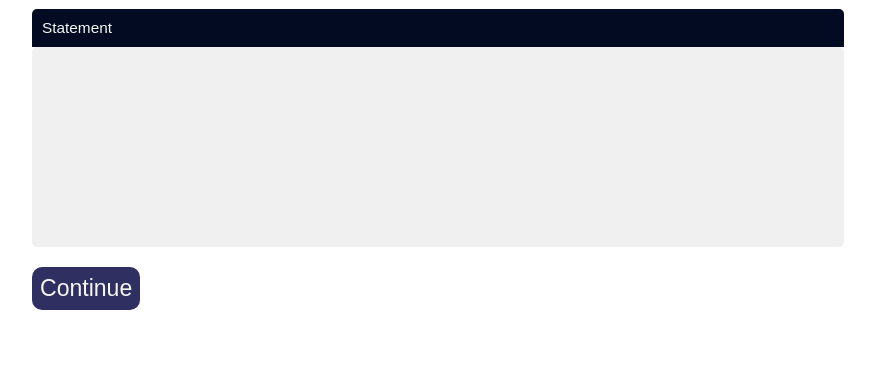
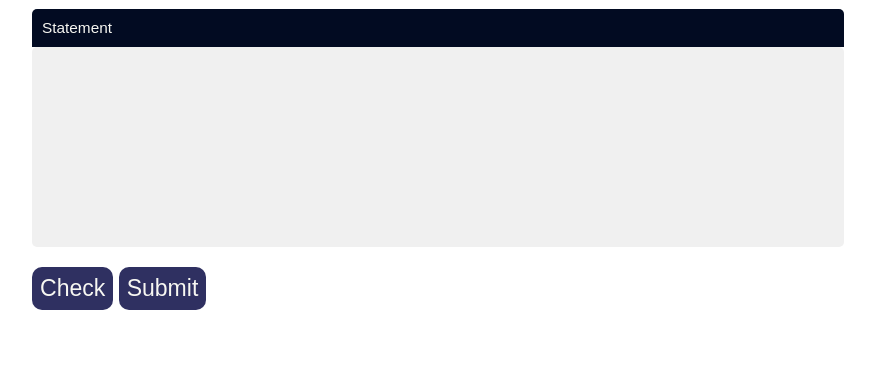
Before and after one commit to vixus0/wit, a Flask app: page /give-statement/statement in a window 1280 px wide. Shown: the part 283-650 px from the top of the page, without its empty margins (202-1077 px from the left). Run offline with Flask 2, Linux system fonts and the light colour scheme.

Commit message:
get ready for presentation

```diff
--- /dev/null
+++ b/statements/me.html
@@ -0,0 +1 @@
+<p>My name is Anshul Sirur. Yesterday I saw someone breaking into a car on Bermondsey Street.</p>
--- a/statements/me.txt
+++ /dev/null
@@ -1 +0,0 @@
-My name is Anshul Sirur. Yesterday I saw someone breaking into a car on Bermondsey Street.
--- /dev/null
+++ b/statements/redcap.html
@@ -0,0 +1 @@
+<p>A few minutes after 14:03 I saw how the man in the red cap started yelling at the security guard by the door. A shop attendant came and the man in the red cap punched her in the face. The security guard tried to restrain the main in the red cap, but then Adam Smith dashed out of the door. The whole thing happened right in front of me. Another shop attendant came and stood next to the first, while the security guard restrained the man in the red cap to the floor. I think Adam Smith was carrying a large, black bag. I found my friend inside the shop and rushed to the side of the injured shop attendant. My friend Russell is a trained first aider, so he asked if the shop had any kit. The second shop attendant went to get a first aid kid, and when she came back, my friend started patching up the injured person. In the meantima, the other shop attendant called the police. The man in the red cap was yelling all the time. The security guard allowed him to stand and told him to stay until the police would come back. The man in the red cap reluctantly agreed, took up his phone, and made a call. I don't know to whom. Then the police arrived, and took me aside to make this statement. Other people were around us while all this happened, but no one else got directly involved.</p>
--- a/statements/redcap.txt
+++ /dev/null
@@ -1 +0,0 @@
-A few minutes after 14:03 I saw how the man in the red cap started yelling at the security guard by the door. A shop attendant came and the man in the red cap punched her in the face. The security guard tried to restrain the main in the red cap, but then Adam Smith dashed out of the door. The whole thing happened right in front of me. Another shop attendant came and stood next to the first, while the security guard restrained the man in the red cap to the floor. I think Adam Smith was carrying a large, black bag. I found my friend inside the shop and rushed to the side of the injured shop attendant. My friend Russell is a trained first aider, so he asked if the shop had any kit. The second shop attendant went to get a first aid kid, and when she came back, my friend started patching up the injured person. In the meantima, the other shop attendant called the police. The man in the red cap was yelling all the time. The security guard allowed him to stand and told him to stay until the police would come back. The man in the red cap reluctantly agreed, took up his phone, and made a call. I don't know to whom. Then the police arrived, and took me aside to make this statement. Other people were around us while all this happened, but no one else got directly involved.
--- a/static/style.css
+++ b/static/style.css
@@ -265,7 +265,7 @@ form.statement label {
 form.statement input,
 form.statement select {
   display: block;
-  background-color: var(--c2);
+  background-color: #f0f0f0;
   color: var(--c1);
   padding: 10px;
   border: none;
@@ -321,6 +321,10 @@ form.statement button {
   margin-bottom: 20px;
   padding: 10px;
   line-height: 2.5;
+
+  word-wrap: break-word;
+  overflow-wrap: break-word;
+  white-space: normal;
 }
 
 .hints li {
--- a/templates/witness_statement.html
+++ b/templates/witness_statement.html
@@ -6,6 +6,13 @@ Please write a detailed, chronological account of the incident. Refer to the peo
 </p>
 
 <form id="statement_submit" class="statement" method=POST>
+  {% if hints %}
+  <ul class=hints>
+    {% for hint in hints %}
+    <li>You mentioned a <mark class="entity" style="background: #ddd; padding: 0.45em 0.6em; margin: 0 0.25em; line-height: 1; border-radius: 0.35em; box-decoration-break: clone; -webkit-box-decoration-break: clone">{{ hint['ent'].text }}<span style="font-size: 0.8em; font-weight: bold; line-height: 1; border-radius: 0.35em; text-transform: uppercase; vertical-align: middle; margin-left: 0.5rem">{{ hint['ent'].label_ }}</span></mark>, would you be able to add {{ hint['prompt'] }}?</li>
+    {% endfor %}
+  </ul>
+  {% endif %}
   <label>Statement</label>
   {% if statement_text %}
   {{ statement_text.replace('class="entities"', 'id="statement_edit" class="editable entities" contenteditable=true')|safe }}
@@ -13,15 +20,9 @@ Please write a detailed, chronological account of the incident. Refer to the peo
   <div id="statement_edit" class="editable entities" contenteditable=true>
   </div>
   {% endif %}
-  {% if hints %}
-  <ul class=hints>
-    {% for hint in hints %}
-    <li>You mentioned a <mark class="entity" style="background: #ddd; padding: 0.45em 0.6em; margin: 0 0.25em; line-height: 1; border-radius: 0.35em; box-decoration-break: clone; -webkit-box-decoration-break: clone">{{ hint['ent'].text }}<span style="font-size: 0.8em; font-weight: bold; line-height: 1; border-radius: 0.35em; text-transform: uppercase; vertical-align: middle; margin-left: 0.5rem">{{ hint['ent'].label_ }}</span></mark>, would you be able to add {{ hint['prompt'] }}?</li>
-    {% endfor %}
-  </div>
-  {% endif %}
   <input type=hidden name="statement" id="statement_text" value="">
-  <button type=submit>Continue</button>
+  <button type=submit name=submit value=check>Check</button>
+  <button type=submit name=submit value=confirm>Submit</button>
 </form>
 
 <script type=application/javascript>
--- a/witness.py
+++ b/witness.py
@@ -36,18 +36,29 @@ def consent():
 @app.route('/give-statement/statement', methods=['GET', 'POST'])
 def nlp():
     if request.method == 'POST':
-        _statement = process_text(request.form['statement'])
-        _spacy_html = displacy.render(_statement, style='ent', minify=True)
-        _hints = []
+        if request.form['submit'] == 'check':
+            _statement = process_text(request.form['statement'])
+            _spacy_html = displacy.render(_statement, style='ent', minify=True)
+            _hints = []
+            _added = []
 
-        for ent in _statement.ents:
-            if ent.label_ == 'VEHICLE':
-                _hints.append({ 'ent': ent, 'prompt': 'more detail' })
-            elif ent.label_ == 'PLACE':
-                _hints.append({ 'ent': ent, 'prompt': 'an address' })
+            for ent in _statement.ents:
+                if ent.text not in _added:
+                    if ent.label_ == 'VEHICLE':
+                        _hints.append({ 'ent': ent, 'prompt': 'more detail' })
+                        _added.append(ent.text)
+                    elif ent.label_ == 'PLACE':
+                        _hints.append({ 'ent': ent, 'prompt': 'an address' })
+                        _added.append(ent.text)
 
-        return render_template('witness_statement.html', statement_text=_spacy_html, hints=_hints)
+            return render_template('witness_statement.html', statement_text=_spacy_html, hints=_hints)
+        elif request.form['submit'] == 'confirm':
+            return redirect('/give-statement/summary', code=200)
     return render_template('witness_statement.html')
+
+@app.route('/give-statement/summary')
+def summary():
+    return render_template('witness_summary.html')
 
 if __name__ == '__main__':
     app.run(host='127.0.0.1', port=4000)
```
